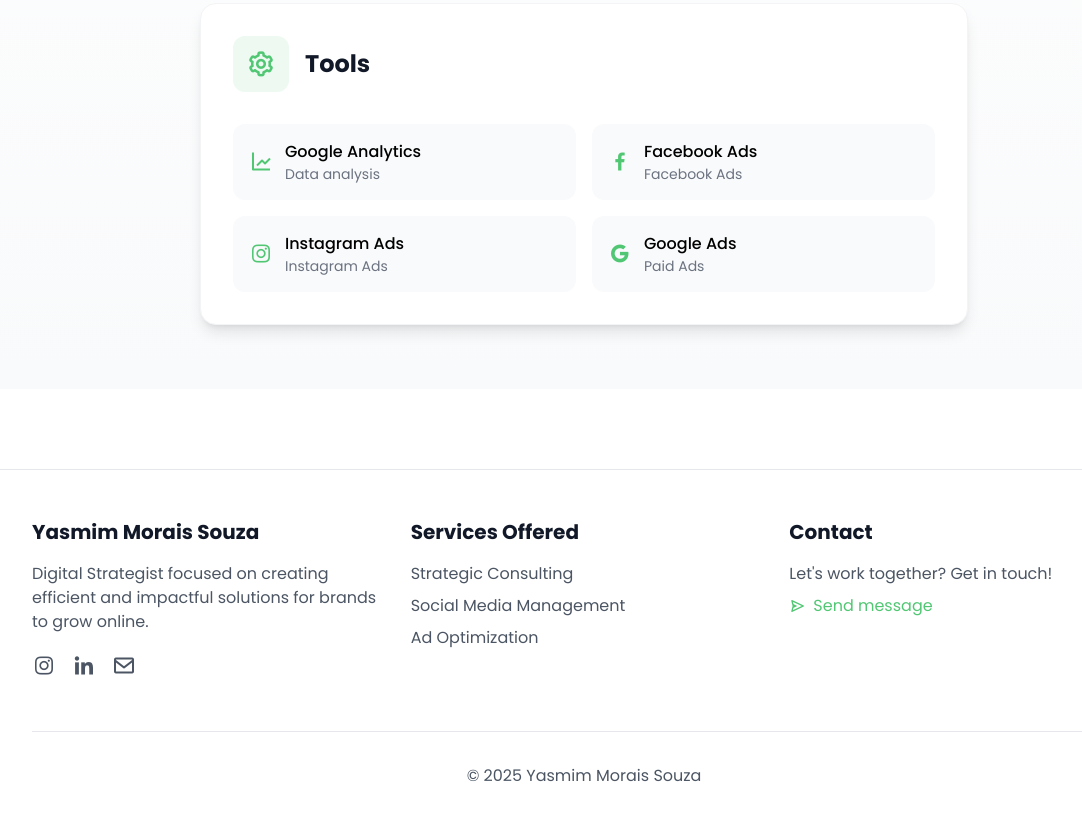
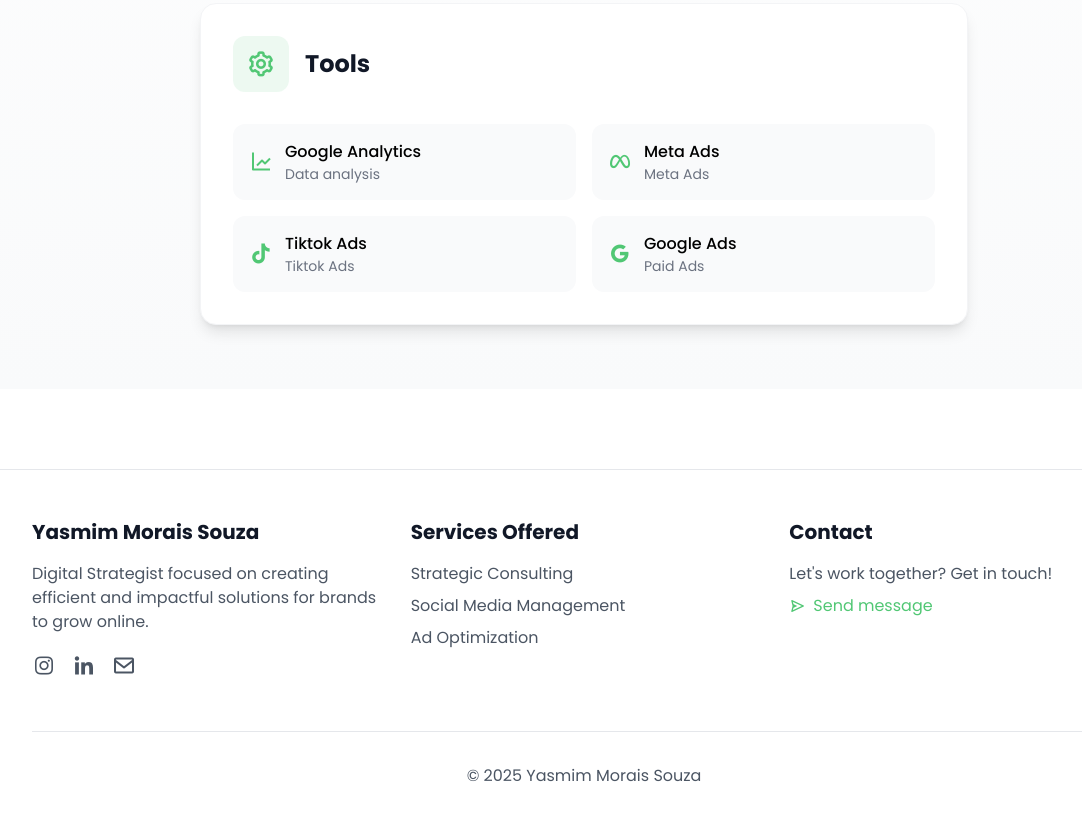
Before and after one commit to Luqtta/Yasmim-Site, a website: page en.html in a window 1280 px wide. Shown: the part 1191-2011 px from the top of the page, without its empty margins (56-1138 px from the left). Drawn offline with nearby package versions, Linux system fonts and the light colour scheme.

Commit message:
Update en.html

```diff
--- a/en.html
+++ b/en.html
@@ -117,7 +117,7 @@
                     WhatsApp
                 </a>
                 <!-- LinkedIn -->
-                <a href="https://linkedin.com/in//"
+                <a href="https://www.linkedin.com/in/yasmim-souza-70241a244/"
                    class="px-4 py-2 bg-gray-300 rounded-full text-gray-700 flex items-center hover:bg-[#51c774] hover:text-white transition-colors duration-300"
                    target="_blank"
                    rel="noopener noreferrer">
@@ -272,20 +272,20 @@
 
                         <div class="group p-4 bg-gray-50 rounded-xl hover:bg-[#51c774] transition-all duration-300">
                             <div class="flex items-center gap-3 group-hover:text-white">
-                                <i class='bx bxl-facebook text-2xl text-[#51c774] group-hover:text-white'></i>
+                                <i class='bx bxl-meta text-2xl text-[#51c774] group-hover:text-white'></i>
                                 <div>
-                                    <h4 class="font-medium">Facebook Ads</h4>
-                                    <p class="text-sm text-gray-500 group-hover:text-white/90">Facebook Ads</p>
+                                    <h4 class="font-medium">Meta Ads</h4>
+                                    <p class="text-sm text-gray-500 group-hover:text-white/90">Meta Ads</p>
                                 </div>
                             </div>
                         </div>
 
                         <div class="group p-4 bg-gray-50 rounded-xl hover:bg-[#51c774] transition-all duration-300">
                             <div class="flex items-center gap-3 group-hover:text-white">
-                                <i class='bx bxl-instagram text-2xl text-[#51c774] group-hover:text-white'></i>
+                                <i class='bx bxl-tiktok text-2xl text-[#51c774] group-hover:text-white'></i>
                                 <div>
-                                    <h4 class="font-medium">Instagram Ads</h4>
-                                    <p class="text-sm text-gray-500 group-hover:text-white/90">Instagram Ads</p>
+                                    <h4 class="font-medium">Tiktok Ads</h4>
+                                    <p class="text-sm text-gray-500 group-hover:text-white/90">Tiktok Ads</p>
                                 </div>
                             </div>
                         </div>
@@ -319,7 +319,7 @@
                             <a href="https://www.instagram.com/yasmim__ms/" class="text-gray-600 hover:text-[#51c774] transition-colors transform hover:scale-110">
                                 <i class='bx bxl-instagram text-2xl'></i>
                             </a>
-                            <a href="https://linkedin.com/in/" class="text-gray-600 hover:text-[#51c774] transition-colors transform hover:scale-110">
+                            <a href="https://www.linkedin.com/in/yasmim-souza-70241a244/" class="text-gray-600 hover:text-[#51c774] transition-colors transform hover:scale-110">
                                 <i class='bx bxl-linkedin text-2xl'></i>
                             </a>
                             <button id="copyEmail" class="text-gray-600 hover:text-[#51c774] transition-colors transform hover:scale-110" aria-label="Copiar email">
```
